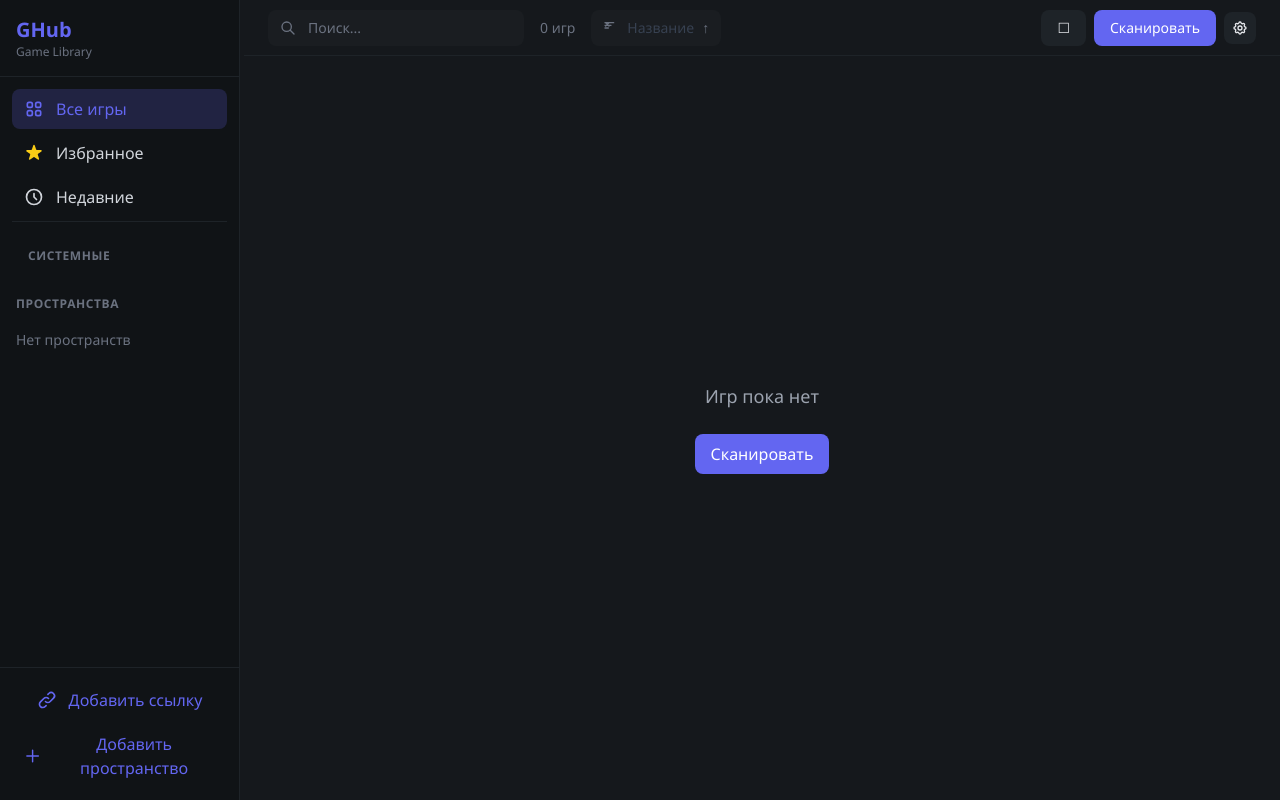
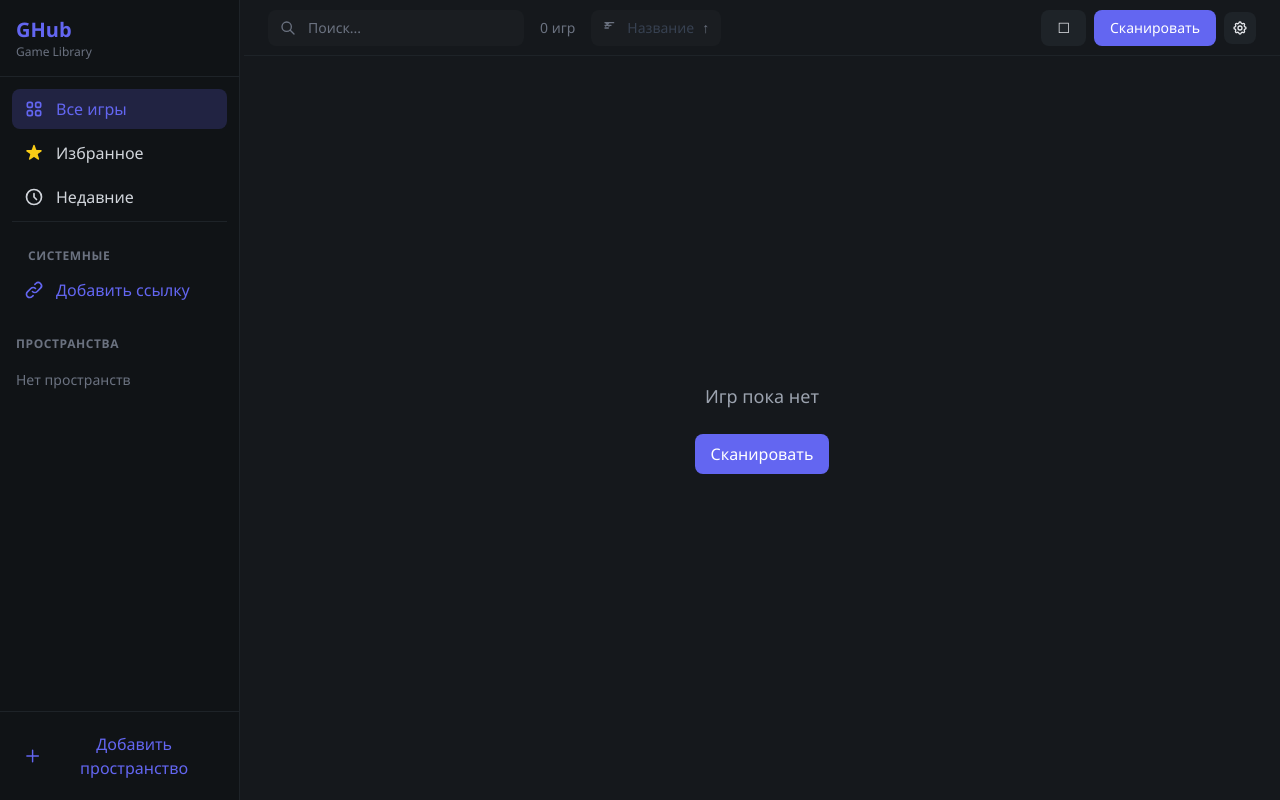
Before and after one commit to LeonidDubrovin/ghub, a React (Vite) app: page / in a window 1280 px wide. Built offline with nearby package versions, Linux system fonts and the light colour scheme.

Commit message:
refactor: move Add Link button into system spaces section

```diff
--- a/src/components/Sidebar.tsx
+++ b/src/components/Sidebar.tsx
@@ -202,6 +202,13 @@ export default function Sidebar({
                 <span className="flex-1 text-left">{space.name}</span>
               </button>
             ))}
+            <button
+              onClick={onAddLink}
+              className="sidebar-item w-full text-accent hover:bg-accent/10"
+            >
+              <LinkIcon />
+              <span className="flex-1 text-left">{t('sidebar.addLink')}</span>
+            </button>
           </div>
         </nav>
 
@@ -248,13 +255,6 @@ export default function Sidebar({
 
         <div className="p-3 border-t border-surface-100 flex flex-col gap-1">
           <button
-            onClick={onAddLink}
-            className="sidebar-item w-full justify-center text-accent hover:bg-accent/10"
-          >
-            <LinkIcon />
-            <span>{t('sidebar.addLink')}</span>
-          </button>
-          <button
             onClick={onAddSpace}
             className="sidebar-item w-full justify-center text-accent hover:bg-accent/10"
           >
```
